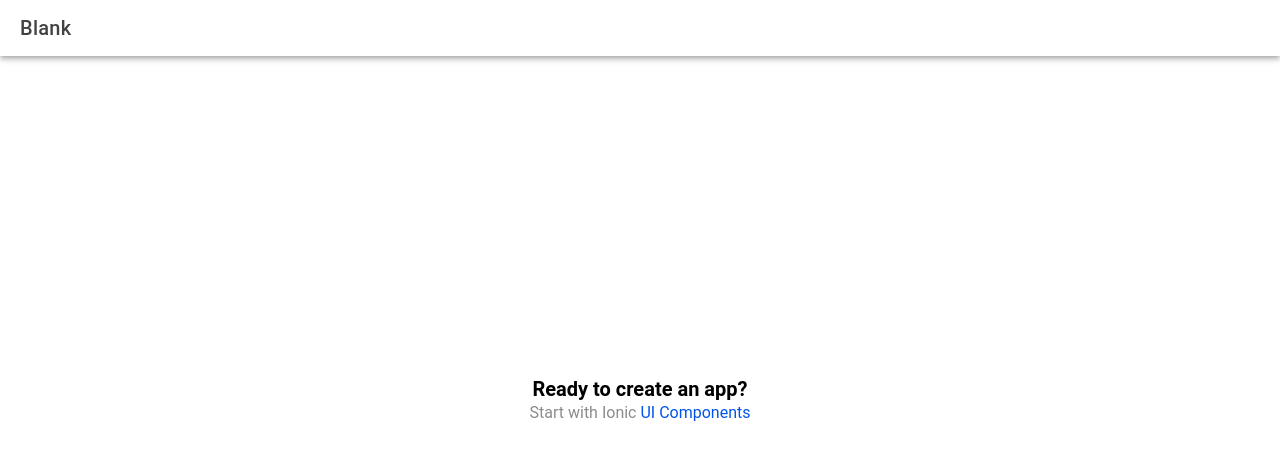
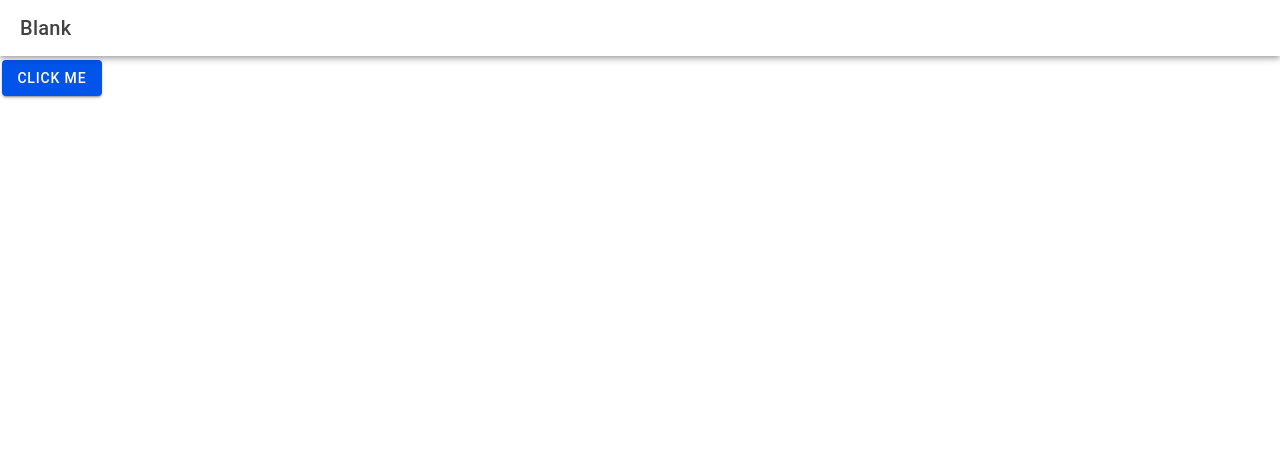
Before and after one commit to ErickJamesRubin/it35b-mobile-1, a React (Vite) app: page /home in a window 1280 px wide. Shown: the top 460 px of the page. Built offline with nearby package versions, Linux system fonts and the light colour scheme.

Commit message:
Added click me button alert

```diff
--- a/src/components/ExploreContainer.tsx
+++ b/src/components/ExploreContainer.tsx
@@ -1,14 +1,21 @@
+import React from 'react';
+import { IonAlert, IonButton } from '@ionic/react';
 import './ExploreContainer.css';
 
 interface ContainerProps { }
 
 const ExploreContainer: React.FC<ContainerProps> = () => {
   return (
-    <div id="container">
-      <strong>Ready to create an app?</strong>
-      <p>Start with Ionic <a target="_blank" rel="noopener noreferrer" href="https://ionicframework.com/docs/components">UI Components</a></p>
-    </div>
-  );
-};
-
+       <>
+        <IonButton id="present-alert">Click Me</IonButton>
+        <IonAlert
+          trigger="present-alert"
+          header="A Short Title Is Best"
+          subHeader="A Sub Header Is Optional"
+          message="A message should be a short, complete sentence."
+          buttons={['Action']}
+        ></IonAlert>
+      </>
+    );
+  }
 export default ExploreContainer;
```
Also changed, not shown: src/components/NameContainer.tsx (added, +13 -0 lines).
